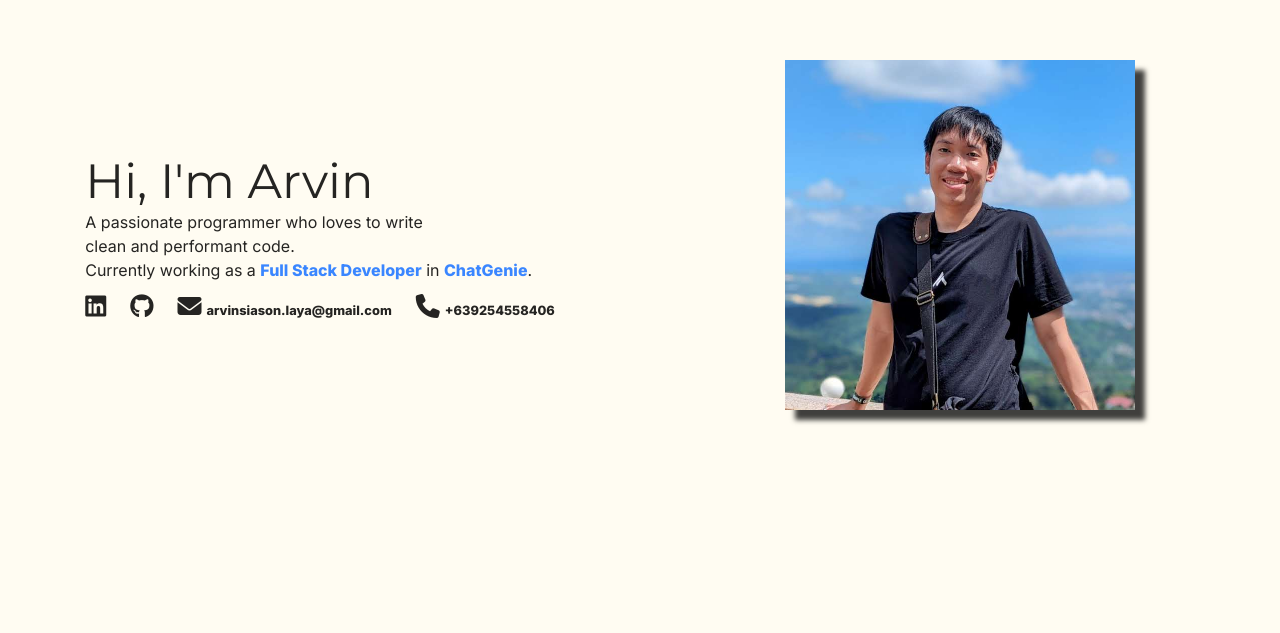
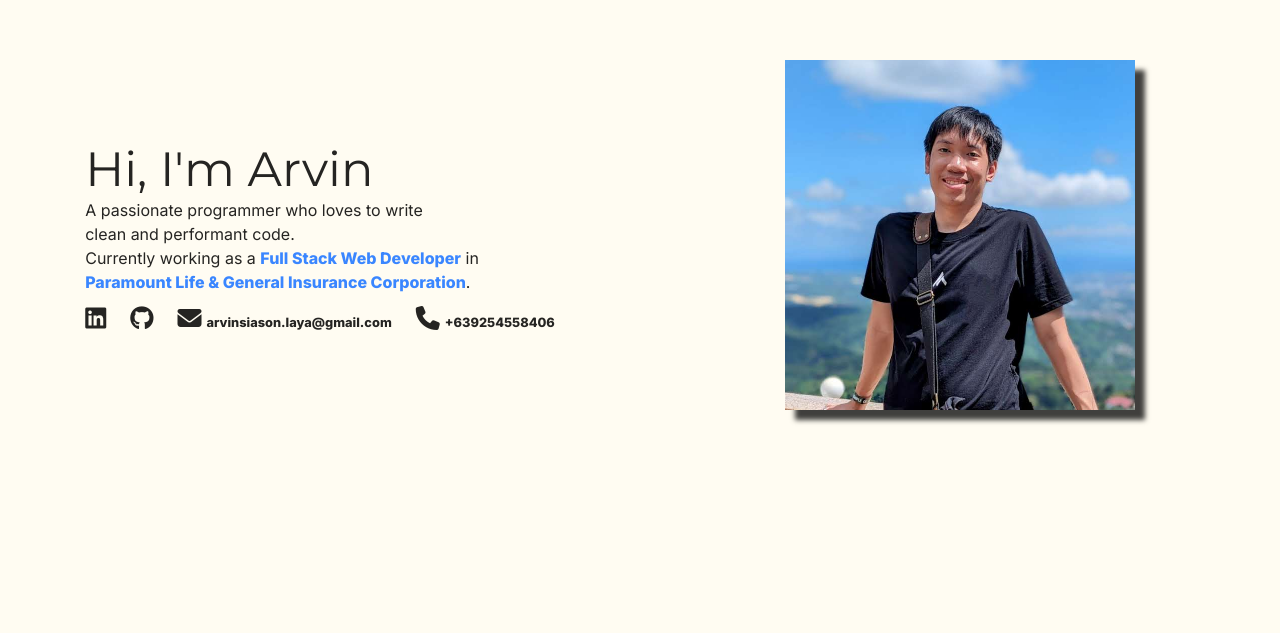
Before and after one commit to arvinlaya/portfolio, a plain HTML site: page index.html in a window 1280 px wide. Shown: the part 165-798 px from the top of the page. Drawn offline with Linux system fonts and the light colour scheme.

Commit message:
Update portfolio experience

```diff
--- a/index.html
+++ b/index.html
@@ -19,8 +19,8 @@
                     <p class="body">
                         A passionate programmer who loves to write<br>
                         clean and performant code.<br>
-                        Currently working as a <span class="highlight">Full Stack Developer</span> in
-                        <span class="highlight">ChatGenie</span>.
+                        Currently working as a <span class="highlight">Full Stack Web Developer</span> in<br>
+                        <span class="highlight">Paramount Life & General Insurance Corporation</span>.
                     </p>
                 </div>
                 <div id="contacts">
@@ -170,13 +170,18 @@
             <p class="header bold">Work Experience</p>
             <ul>
                 <li class="work-entry">
-                    <a href="https://chatgenie.ph/" target="_blank">ChatGenie</a>
-                    <p>Software Engineer</p>
-                    <p class="date">June 2023 - Present</p>
+                    <a href="https://www.paramount.com.ph/" target="_blank">Paramount Life & General Insurance Corporation</a>
+                    <p>Full Stack Web Developer</p>
+                    <p class="date">September 2024 - Present</p>
                 </li>
                 <li class="work-entry">
                     <a href="https://chatgenie.ph/" target="_blank">ChatGenie</a>
-                    <p>Software Engineer Intern</p>
+                    <p>Full Stack Web Developer</p>
+                    <p class="date">June 2023 - August 2024</p>
+                </li>
+                <li class="work-entry">
+                    <a href="https://chatgenie.ph/" target="_blank">ChatGenie</a>
+                    <p>Full Stack Web Developer Intern</p>
                     <p class="date">March 2023 - June 2023</p>
                 </li>
 
```
